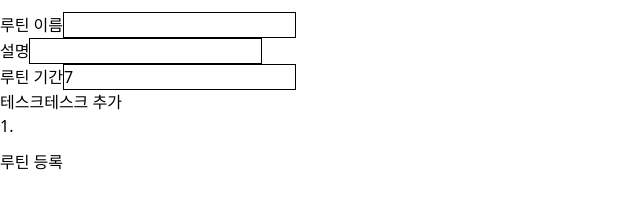
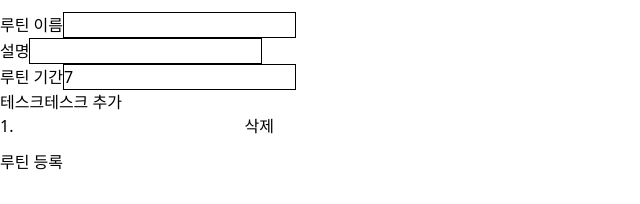
Before and after one commit to sm-rye/rootin-web, a React (Vite) app: page /routines/new in a window 1280 px wide. Both pictures are taken after a click on the button "테스크 추가". Shown: the top 204 px of the page, without its empty margins (0-640 px from the left). Built offline with nearby package versions, Linux system fonts and the light colour scheme.

Commit message:
✨ Feat-rootin : 테스크 삭제 기능 추가 및 FSD 패턴으로 리팩토링 작업

```diff
--- a/src/Pages/Routines/RoutinesAddPage.tsx
+++ b/src/Pages/Routines/RoutinesAddPage.tsx
@@ -1,6 +1,6 @@
 import React from 'react';
 
-import { RoutinesAddForm } from '@/features/routines-add';
+import { RoutinesAddForm } from '@/features/create-routine';
 
 export default function RoutinesAddPage() {
   return (
--- /dev/null
+++ b/src/entities/routine/index.ts
@@ -0,0 +1 @@
+export * from './model/types';
--- a/src/features/routines-add/Components/RoutinesAddForm.tsx
+++ b/src/features/create-routine/Components/RoutinesAddForm.tsx
@@ -1,57 +1,30 @@
-import React, { useState } from 'react';
+import React from 'react';
 
-import type { Task, RoutineInfo } from '../model/types';
-import TaskAddForm from './TaskAddForm';
+import TasksList from './TasksList';
+import useCreateRoutines from '../model/useCreateRoutines';
+import useCreateTasks from '../model/useCreateTasks';
 
 export default function RoutinesAddForm() {
-  const MAX_TASK = 5;
-  const DEFAULT_DURATION = 7;
+  const { routineInfo, changeRoutineInput } = useCreateRoutines();
 
-  const [routineInfo, setRoutineInfo] = useState<RoutineInfo>({
-    title: '',
-    description: '',
-    duration_days: DEFAULT_DURATION,
-  });
-  const [tasks, setTasks] = useState<Task[]>([]);
+  const { tasks, addTask, deleteTask, changeTaskName } = useCreateTasks();
 
-  const addTask = () => {
-    if (tasks.length >= MAX_TASK) {
-      window.alert(`${MAX_TASK}개 까지만 등록가능`);
+  const submitRoutine = (e: React.FormEvent<HTMLFormElement>) => {
+    e.preventDefault();
+
+    if (tasks.length < 1) {
+      window.alert('하나 이상의 task를 등록해주세요');
+      return;
+    }
+    const emptyTasks = tasks.filter((t) => t.name.trim() === '');
+
+    if (emptyTasks.length > 0) {
+      window.alert('작성되지 않은 task를 확인해주세요');
       return;
     }
 
-    const newTask = { name: '', sort_order: tasks ? tasks.length + 1 : 1 };
-
-    if (!tasks) {
-      setTasks([newTask]);
-    } else {
-      setTasks((prev) => {
-        console.log(prev);
-        return [...prev, newTask];
-      });
-    }
-  };
-
-  const changeTaskName = (
-    e: React.ChangeEvent<HTMLInputElement>,
-    currTask: number,
-  ) => {
-    setTasks((prev) =>
-      prev.map((t) =>
-        t.sort_order === currTask ? { ...t, name: e.target.value } : t,
-      ),
-    );
-  };
-
-  const changeRoutineInput = (e: React.ChangeEvent<HTMLInputElement>) => {
-    const { value, id } = e.target;
-    setRoutineInfo((prev) => ({ ...prev, [id]: value }));
-  };
-
-  const submitRoutine = (e: React.FormEvent<HTMLFormElement>) => {
-    e.preventDefault();
-    console.log(tasks);
-    console.log(routineInfo);
+    const routine = { tasks, ...routineInfo };
+    console.log(routine);
   };
 
   return (
@@ -95,10 +68,11 @@ export default function RoutinesAddForm() {
           </button>
           {tasks &&
             tasks.map((t) => (
-              <TaskAddForm
+              <TasksList
                 key={t.sort_order}
                 task={t}
                 changeTaskName={changeTaskName}
+                deleteTask={deleteTask}
               />
             ))}
         </div>
--- /dev/null
+++ b/src/features/create-routine/Components/TasksList.tsx
@@ -0,0 +1,37 @@
+import React from 'react';
+import type { Task } from '@/entities/routine';
+
+interface TasksListProps {
+  task?: Task | undefined;
+  changeTaskName: (
+    e: React.ChangeEvent<HTMLInputElement>,
+    currTask: number,
+  ) => void;
+  deleteTask: (id: number) => void;
+}
+
+export default function TasksList({
+  task,
+  changeTaskName,
+  deleteTask,
+}: TasksListProps) {
+  if (!task) return <></>;
+
+  return (
+    <div>
+      <span>{task.sort_order || 1}.</span>
+      <input
+        value={task.name || ''}
+        onChange={(e) => changeTaskName(e, task?.sort_order)}
+      />
+      <button
+        type="button"
+        onClick={() => {
+          deleteTask(task.sort_order);
+        }}
+      >
+        삭제
+      </button>
+    </div>
+  );
+}
--- /dev/null
+++ b/src/features/create-routine/model/useCreateRoutines.ts
@@ -0,0 +1,22 @@
+import React, { useState } from 'react';
+import type { RoutineInfo } from '@/entities/routine';
+
+export default function useCreateRoutines() {
+  const DEFAULT_DURATION = 7;
+
+  const [routineInfo, setRoutineInfo] = useState<RoutineInfo>({
+    title: '',
+    description: '',
+    duration_days: DEFAULT_DURATION,
+  });
+
+  const changeRoutineInput = (e: React.ChangeEvent<HTMLInputElement>) => {
+    const { value, id } = e.target;
+    setRoutineInfo((prev) => ({ ...prev, [id]: value }));
+  };
+
+  return {
+    routineInfo,
+    changeRoutineInput,
+  };
+}
--- /dev/null
+++ b/src/features/create-routine/model/useCreateTasks.ts
@@ -0,0 +1,44 @@
+import { useState } from 'react';
+import type { Task } from '@/entities/routine';
+
+export default function useCreateTasks() {
+  const MAX_TASK = 5;
+
+  const [tasks, setTasks] = useState<Task[]>([]);
+
+  const addTask = () => {
+    if (tasks.length >= MAX_TASK) {
+      window.alert(`${MAX_TASK}개 까지만 등록가능`);
+      return;
+    }
+
+    const newTask = { name: '', sort_order: tasks ? tasks.length + 1 : 1 };
+    setTasks((prev) => [...prev, newTask]);
+  };
+
+  const deleteTask = (id: number) => {
+    if (tasks.length <= 1) {
+      window.alert('task는 최소 하나 이상 등록되어야함');
+      return;
+    }
+    setTasks((prev) => {
+      const filtered = prev.filter((t) => t.sort_order !== id);
+      return filtered.map((t) =>
+        t.sort_order > id ? { ...t, sort_order: t.sort_order - 1 } : t,
+      );
+    });
+  };
+
+  const changeTaskName = (
+    e: React.ChangeEvent<HTMLInputElement>,
+    currTask: number,
+  ) => {
+    setTasks((prev) =>
+      prev.map((t) =>
+        t.sort_order === currTask ? { ...t, name: e.target.value } : t,
+      ),
+    );
+  };
+
+  return { tasks, addTask, deleteTask, changeTaskName };
+}
--- a/src/features/routines-add/Components/TaskAddForm.tsx
+++ /dev/null
@@ -1,27 +0,0 @@
-import React from 'react';
-import type { Task } from '../model/types';
-
-interface TaskAddFormProps {
-  task?: Task | undefined;
-  changeTaskName: (
-    e: React.ChangeEvent<HTMLInputElement>,
-    currTask: number,
-  ) => void;
-}
-
-export default function TaskAddForm({
-  task,
-  changeTaskName,
-}: TaskAddFormProps) {
-  if (!task) return <></>;
-
-  return (
-    <div>
-      <span>{task?.sort_order || 1}.</span>
-      <input
-        value={task?.name || ''}
-        onChange={(e) => changeTaskName(e, task?.sort_order)}
-      />
-    </div>
-  );
-}
```
Also changed, not shown: src/entities/routine/model/types.ts (renamed from src/features/routines-add/model/types.ts), src/features/create-routine/index.ts (renamed from src/features/routines-add/index.ts).
